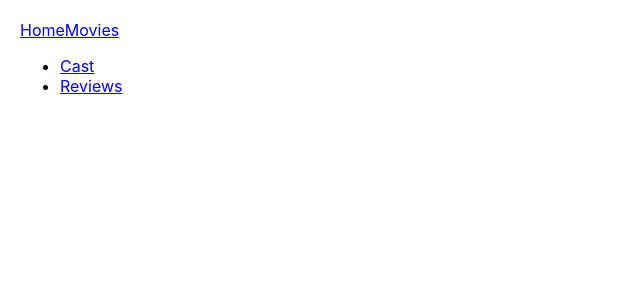
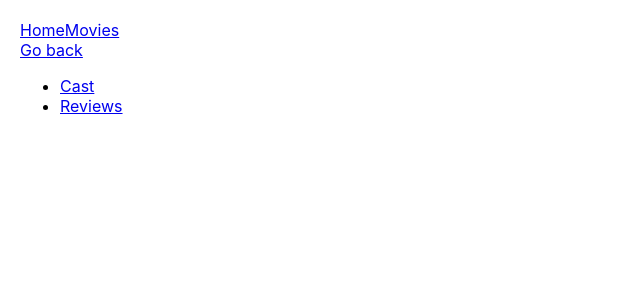
Before and after one commit to Galinaddd/goit-react-hw-05-movies, a React (Create React App) app: page /movies/1 in a window 1280 px wide. Shown: the top 300 px of the page, without its empty margins (0-640 px from the left). Built offline with nearby package versions, Linux system fonts and the light colour scheme; no server answers.

Commit message:
додає навігацію

```diff
--- a/src/components/App/App.jsx
+++ b/src/components/App/App.jsx
@@ -1,33 +1,22 @@
-import { Route, Routes, Link } from 'react-router-dom';
+import { Route, Routes } from 'react-router-dom';
+import { SaredLayout } from 'components/SharedLayout/SharedLayout';
 import { Home } from '../../pages/Home';
 import { Movies } from '../../pages/Movies';
 import { MoviesDetails } from 'pages/MoviesDetails';
 import { Cast } from 'components/Cast/Cast';
 import { Reviews } from 'components/Reviews/Reviews';
 
-import { Container } from './App.styled';
-
 export const App = () => {
   return (
-    <Container>
-      <header>
-        <nav>
-          <Link to="/">Home</Link>
-          <Link to="/movies">Movies</Link>
-        </nav>
-      </header>
-
-      <Routes>
-        <Route path="/" element={<Home />} />
-        <Route path="/movies" element={<Movies />} />
-        <Route path="/movies/:movieId" element={<MoviesDetails />}>
+    <Routes>
+      <Route path="/" element={<SaredLayout />}>
+        <Route index element={<Home />} />
+        <Route path="movies" element={<Movies />} />
+        <Route path="movies/:movieId" element={<MoviesDetails />}>
           <Route path="cast" element={<Cast />} />
           <Route path="reviews" element={<Reviews />} />
         </Route>
-        {/* <Route path="movies/:movieId/cast" element={<Cast />} />
-        <Route path="movies/:movieId/reviews" element={<Reviews />} /> */}
-        {/* <Route path="*" element={<NotFound />} /> */}
-      </Routes>
-    </Container>
+      </Route>
+    </Routes>
   );
 };
--- a/src/components/Cast/Cast.jsx
+++ b/src/components/Cast/Cast.jsx
@@ -9,7 +9,7 @@ export const Cast = () => {
   useEffect(() => {
     const getmovieCreditsID = async () => {
       const movieCredits = await fetchMovieCredits(movieId);
-      console.log('MovieCredits', movieCredits);
+
       setCast(movieCredits);
     };
 
@@ -23,6 +23,7 @@ export const Cast = () => {
           <img
             src={`https://image.tmdb.org/t/p/w500${item.profile_path}
 `}
+            alt={item.name}
           />
           <h4>{item.name}</h4>
           <p>Character {item.character}</p>
--- a/src/components/MovieCard/MovieCard.jsx
+++ b/src/components/MovieCard/MovieCard.jsx
@@ -1,6 +1,4 @@
 export const MovieCard = ({ movieInfo }) => {
-  console.log('movieInfofrom MovieCard', movieInfo);
-
   return (
     <main>
       <img
--- a/src/components/MoviesList/MoviesList.jsx
+++ b/src/components/MoviesList/MoviesList.jsx
@@ -1,14 +1,18 @@
-import { Link } from 'react-router-dom';
+import { Link, useLocation } from 'react-router-dom';
 
-export const MoviesList = ({ movies, onClick }) => {
-  console.log('movie list  movies searchmovie', movies);
+export const MoviesList = ({ movies }) => {
+  const location = useLocation();
+
+  console.log('location in list ', location);
+
   return (
     <ul>
       {movies.map(movie => (
         <li key={movie.id}>
           <Link
             to={`/movies/${movie.id}`}
-            // state={{ from: location.pathname + location.search }}
+            // state={{ from: location }}
+            state={{ from: location.pathname + location.search }}
           >
             {movie.title || movie.name}
           </Link>
--- a/src/components/Reviews/Reviews.jsx
+++ b/src/components/Reviews/Reviews.jsx
@@ -9,7 +9,7 @@ export const Reviews = () => {
   useEffect(() => {
     const getmovieReviewsID = async () => {
       const getmovieReviews = await fetchMovieReviews(movieId);
-      console.log('getmovieReviews', getmovieReviews);
+
       setReviews(getmovieReviews);
     };
 
@@ -17,14 +17,13 @@ export const Reviews = () => {
   }, [movieId]);
 
   return (
-    <>
-      <p>Reviews</p>
+    <ul>
       {reviews.map(review => (
-        <>
+        <li key={review.id}>
           <h4>Author {review.author}</h4>
           <p>{review.content}</p>
-        </>
+        </li>
       ))}
-    </>
+    </ul>
   );
 };
--- a/src/components/Searchbox/SearchBox.jsx
+++ b/src/components/Searchbox/SearchBox.jsx
@@ -1,12 +1,13 @@
 import { Formik, Form, Field } from 'formik';
+import { useSearchParams } from 'react-router-dom';
 
 export const SearchBox = ({ onClick }) => {
-  console.log('before submit');
+  const [searchParams, setSearchParams] = useSearchParams('');
   const handleSubmit = (values, { resetForm }) => {
-    console.log('in submit');
-    console.log(values);
     onClick(values);
     resetForm();
+    console.log('values', values.search);
+    setSearchParams({ search: values.search });
   };
 
   //   const handleSubmit = evt => {
--- /dev/null
+++ b/src/components/SharedLayout/SharedLayout.jsx
@@ -0,0 +1,16 @@
+import { Outlet, Link } from 'react-router-dom';
+import { Container } from './SharedLayout.styled';
+
+export const SaredLayout = () => {
+  return (
+    <Container>
+      <header>
+        <nav>
+          <Link to="/">Home</Link>
+          <Link to="/movies">Movies</Link>
+        </nav>
+      </header>
+      <Outlet />
+    </Container>
+  );
+};
--- a/src/pages/MoviesDetails.jsx
+++ b/src/pages/MoviesDetails.jsx
@@ -1,16 +1,21 @@
 import { fetchMovieDetails } from 'movieAPI';
 import { MovieCard } from 'components/MovieCard/MovieCard';
-import { useParams, Link, Outlet } from 'react-router-dom';
+import { useParams, Link, Outlet, useLocation } from 'react-router-dom';
 import { useState, useEffect } from 'react';
 
 export const MoviesDetails = () => {
   const [movie, setMovie] = useState();
   const { movieId } = useParams();
+  const location = useLocation();
+
+  const backLinkHref = location.state?.from;
+
+  console.log('location in details', backLinkHref);
 
   useEffect(() => {
     const getMoviesByID = async () => {
       const movieInfo = await fetchMovieDetails(movieId);
-      console.log('movieInfo', movieInfo);
+
       setMovie(movieInfo);
     };
 
@@ -19,6 +24,7 @@ export const MoviesDetails = () => {
 
   return (
     <>
+      <Link to={backLinkHref}>Go back</Link>
       {/* <BackLink to={backLinkHref}>Back to products</BackLink> */}
       {movie && <MovieCard movieInfo={movie} />}
       <ul>
```
Also changed, not shown: src/components/SharedLayout/SharedLayout.styled.js (renamed from src/components/App/App.styled.js).
